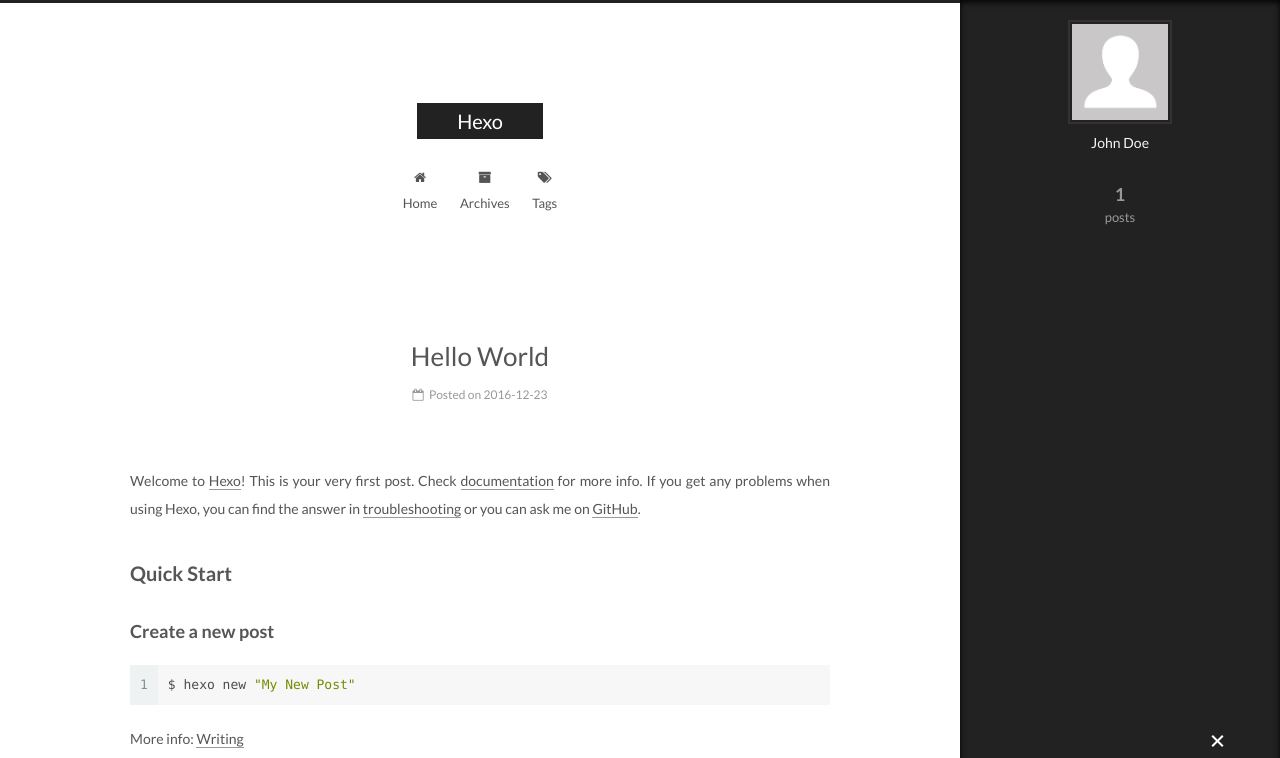
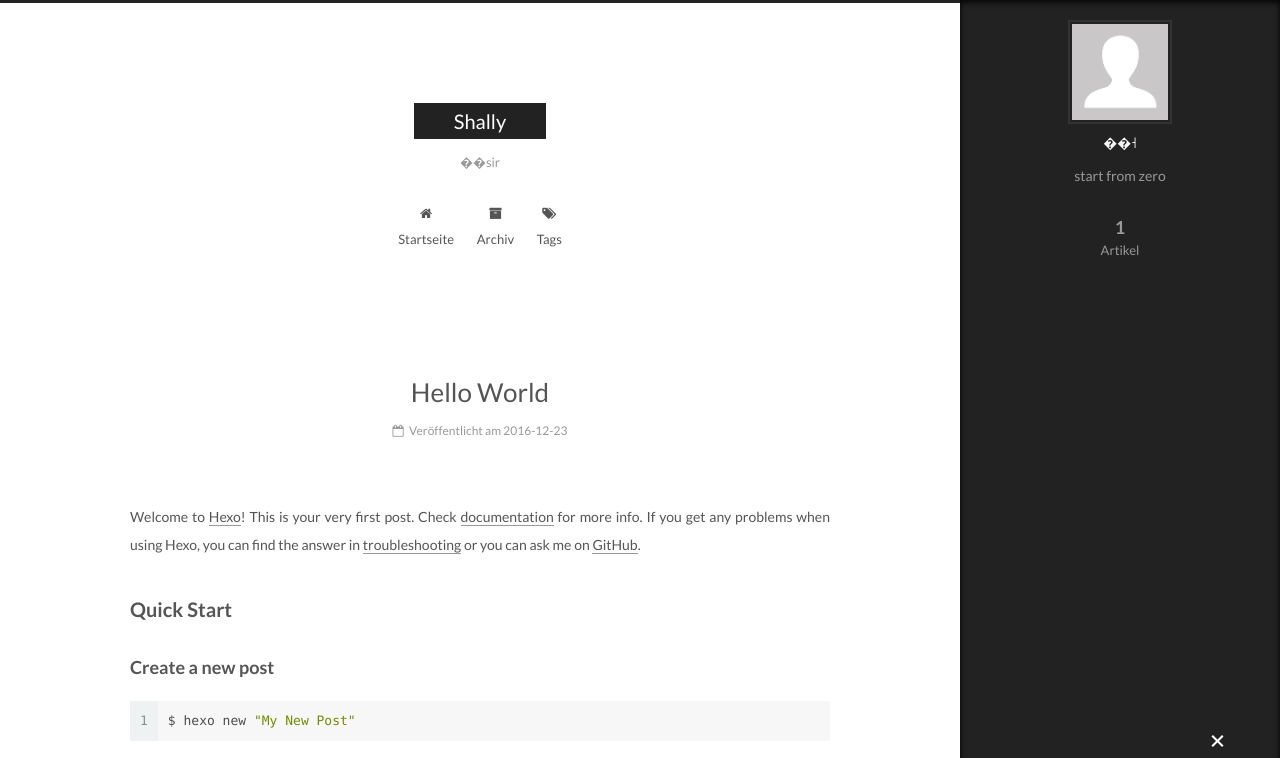
Before and after one commit to 304256240/304256240.github.io, a plain HTML site: page index.html in a window 1280 px wide. Both pictures are taken after a click on the element 1217 px from the left and 742 px from the top of the page. Shown: the top 758 px of the page. Drawn offline with Linux system fonts and the light colour scheme.

Commit message:
Site updated: 2016-12-23 18:59:46

```diff
--- a/css/main.css
+++ b/css/main.css
@@ -1680,7 +1680,7 @@
   width: 4px;
   height: 4px;
   border-radius: 50%;
-  background: #46ff4a;
+  background: #ff7c38;
 }
 .links-of-blogroll {
   font-size: 13px;
--- a/index.html
+++ b/index.html
@@ -5,7 +5,7 @@
 
 
 
-<html class="theme-next muse use-motion" lang="">
+<html class="theme-next muse use-motion" lang="zh-CN">
 <head>
   <meta charset="UTF-8"/>
 <meta http-equiv="X-UA-Compatible" content="IE=edge" />
@@ -84,12 +84,15 @@
 
 
 
+<meta name="description" content="start from zero">
 <meta property="og:type" content="website">
-<meta property="og:title" content="Hexo">
-<meta property="og:url" content="http://yoursite.com/index.html">
-<meta property="og:site_name" content="Hexo">
+<meta property="og:title" content="Shally">
+<meta property="og:url" content="http://inerdstack.com/index.html">
+<meta property="og:site_name" content="Shally">
+<meta property="og:description" content="start from zero">
 <meta name="twitter:card" content="summary">
-<meta name="twitter:title" content="Hexo">
+<meta name="twitter:title" content="Shally">
+<meta name="twitter:description" content="start from zero">
 
 
 
@@ -117,16 +120,16 @@
 
 
 
-  <link rel="canonical" href="http://yoursite.com/"/>
+  <link rel="canonical" href="http://inerdstack.com/"/>
 
 
 
 
 
-  <title> Hexo </title>
+  <title> Shally </title>
 </head>
 
-<body itemscope itemtype="http://schema.org/WebPage" lang="">
+<body itemscope itemtype="http://schema.org/WebPage" lang="zh-CN">
 
 
 
@@ -156,12 +159,12 @@
   <div class="custom-logo-site-title">
     <a href="/"  class="brand" rel="start">
       <span class="logo-line-before"><i></i></span>
-      <span class="site-title">Hexo</span>
+      <span class="site-title">Shally</span>
       <span class="logo-line-after"><i></i></span>
     </a>
   </div>
 
-      <p class="site-subtitle"></p>
+      <p class="site-subtitle">��sir</p>
 
 </div>
 
@@ -185,7 +188,7 @@
 
               <i class="menu-item-icon fa fa-fw fa-home"></i> <br />
 
-            Home
+            Startseite
           </a>
         </li>
 
@@ -195,7 +198,7 @@
 
               <i class="menu-item-icon fa fa-fw fa-archive"></i> <br />
 
-            Archives
+            Archiv
           </a>
         </li>
 
@@ -238,18 +241,18 @@
 
 
   <article class="post post-type-normal " itemscope itemtype="http://schema.org/Article">
-  <link itemprop="mainEntityOfPage" href="http://yoursite.com/2016/12/23/hello-world/">
+  <link itemprop="mainEntityOfPage" href="http://inerdstack.com/2016/12/23/hello-world/">
 
   <span style="display:none" itemprop="author" itemscope itemtype="http://schema.org/Person">
-    <meta itemprop="name" content="John Doe">
+    <meta itemprop="name" content="��˧">
     <meta itemprop="description" content="">
     <meta itemprop="image" content="/images/avatar.gif">
   </span>
 
   <span style="display:none" itemprop="publisher" itemscope itemtype="http://schema.org/Organization">
-    <meta itemprop="name" content="Hexo">
+    <meta itemprop="name" content="Shally">
     <span style="display:none" itemprop="logo" itemscope itemtype="http://schema.org/ImageObject">
-      <img style="display:none;" itemprop="url image" alt="Hexo" src="">
+      <img style="display:none;" itemprop="url image" alt="Shally" src="">
     </span>
   </span>
 
@@ -278,7 +281,7 @@
                 <i class="fa fa-calendar-o"></i>
               </span>
 
-                <span class="post-meta-item-text">Posted on</span>
+                <span class="post-meta-item-text">Veröffentlicht am</span>
 
               <time title="Post created" itemprop="dateCreated datePublished" datetime="2016-12-23T17:35:15+08:00">
                 2016-12-23
@@ -390,9 +393,9 @@
         <div class="site-author motion-element" itemprop="author" itemscope itemtype="http://schema.org/Person">
           <img class="site-author-image" itemprop="image"
                src="/images/avatar.gif"
-               alt="John Doe" />
-          <p class="site-author-name" itemprop="name">John Doe</p>
-          <p class="site-description motion-element" itemprop="description"></p>
+               alt="��˧" />
+          <p class="site-author-name" itemprop="name">��˧</p>
+          <p class="site-description motion-element" itemprop="description">start from zero</p>
         </div>
         <nav class="site-state motion-element">
 
@@ -400,7 +403,7 @@
             <div class="site-state-item site-state-posts">
               <a href="/archives">
                 <span class="site-state-item-count">1</span>
-                <span class="site-state-item-name">posts</span>
+                <span class="site-state-item-name">Artikel</span>
               </a>
             </div>
 
@@ -447,12 +450,12 @@
   <span class="with-love">
     <i class="fa fa-heart"></i>
   </span>
-  <span class="author" itemprop="copyrightHolder">John Doe</span>
+  <span class="author" itemprop="copyrightHolder">��˧</span>
 </div>
 
 
 <div class="powered-by">
-  Powered by <a class="theme-link" href="https://hexo.io">Hexo</a>
+  Erstellt mit  <a class="theme-link" href="https://hexo.io">Hexo</a>
 </div>
 
 <div class="theme-info">
```
Also changed, not shown: 2016/12/23/hello-world/index.html (+23 -23 lines), archives/2016/12/index.html (+22 -19 lines), archives/2016/index.html (+22 -19 lines), archives/index.html (+22 -19 lines).
